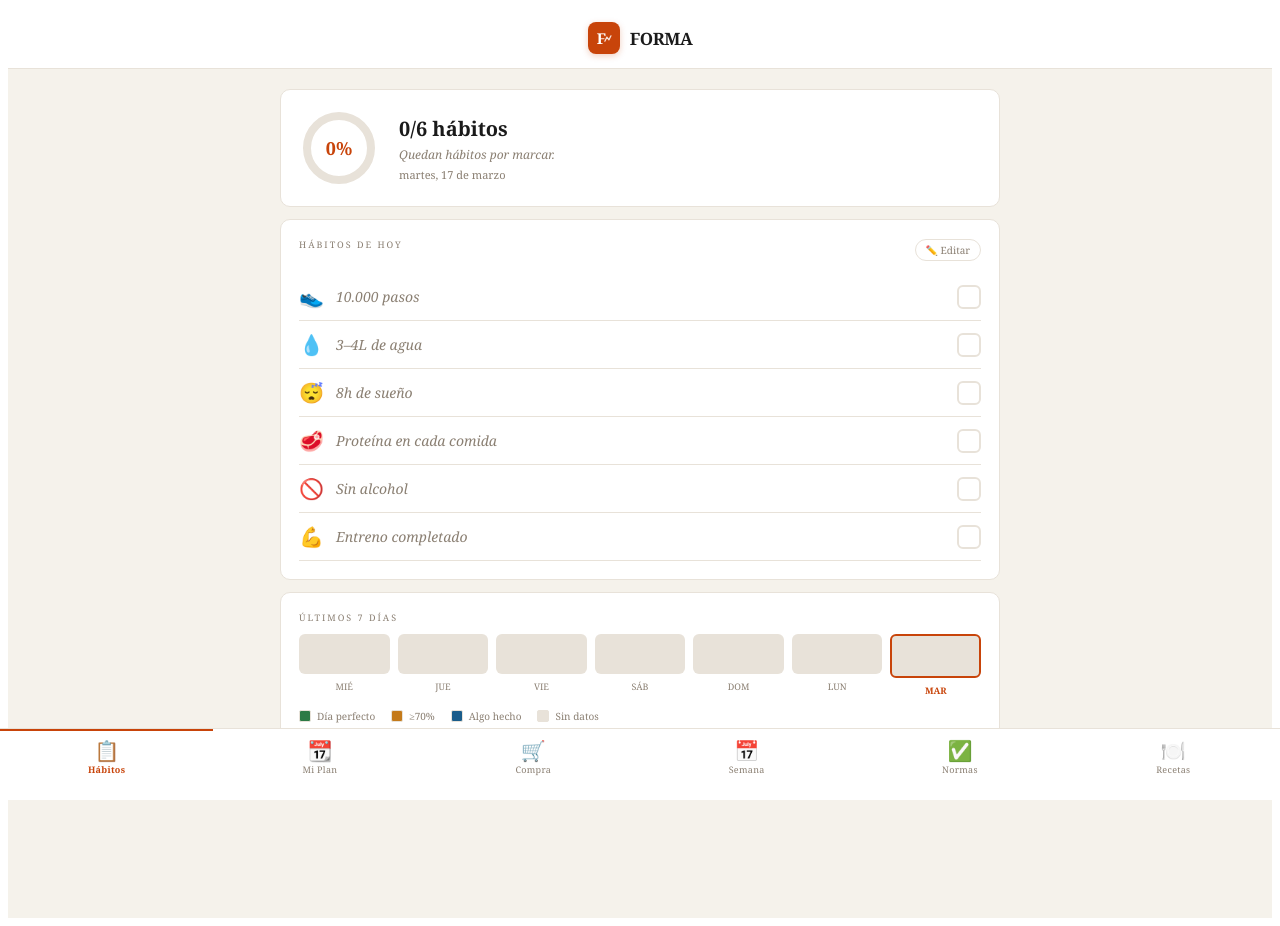
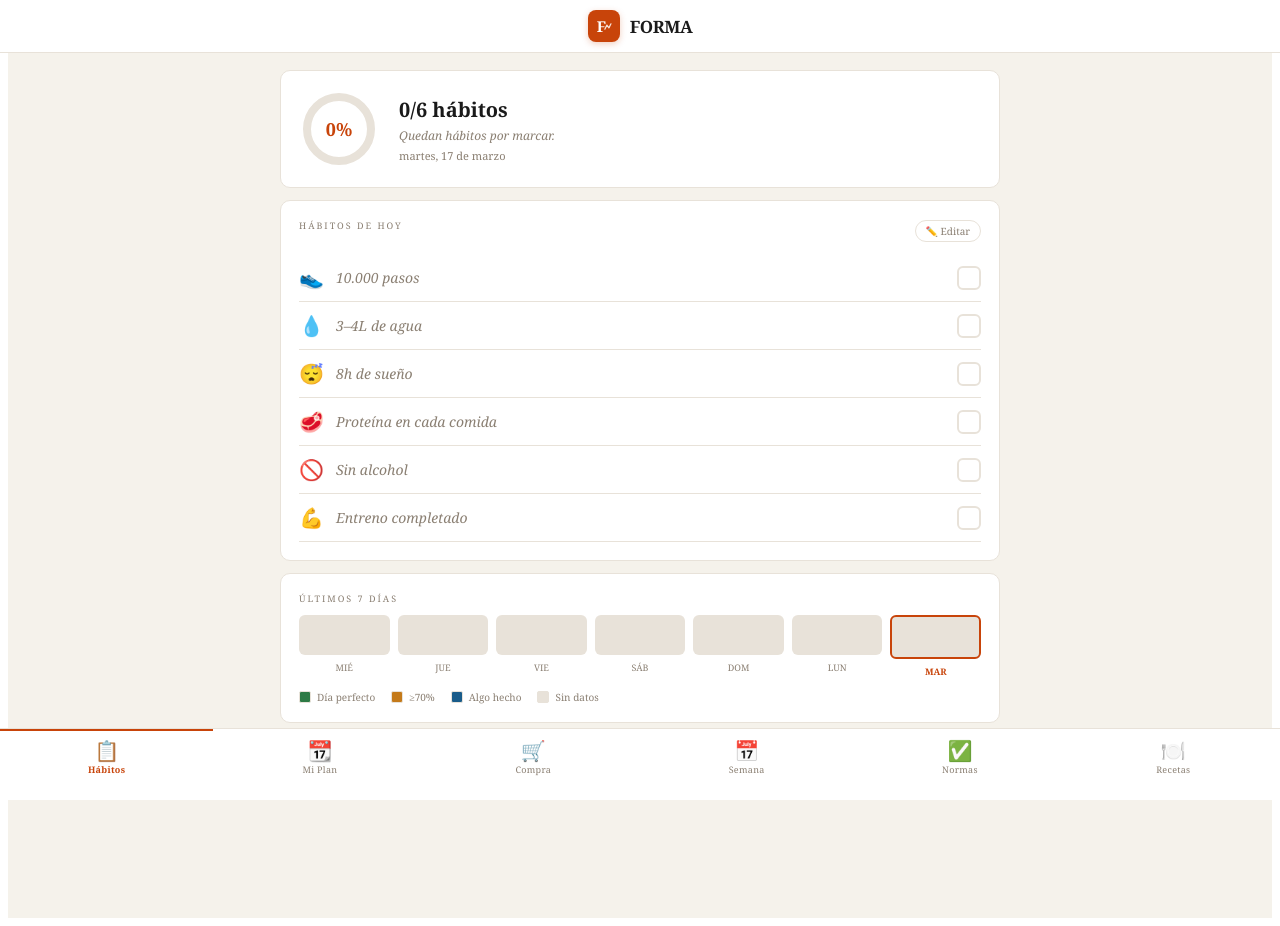
Before and after one commit to bernaleses/8kg, a React (Vite) app: page / in a window 1280 px wide. Built offline with nearby package versions, Linux system fonts and the light colour scheme.

Commit message:
Update App.jsx

```diff
--- a/src/App.jsx
+++ b/src/App.jsx
@@ -1692,7 +1692,7 @@ export default function CutPlan() {
   return (
     <div style={{ background: COLORS.bg, minHeight: "100vh", fontFamily: "'Playfair Display', Georgia, serif", color: COLORS.text, paddingBottom: 110 }}>
       {/* ── TOP HEADER ── */}
-      <div style={{ position: "sticky", top: 0, zIndex: 50, background: COLORS.card, borderBottom: `1px solid ${COLORS.cardBorder}`, padding: "14px 16px", display: "flex", alignItems: "center", justifyContent: "center", gap: 10 }}>
+      <div style={{ position: "fixed", top: 0, left: 0, right: 0, zIndex: 50, background: COLORS.card, borderBottom: `1px solid ${COLORS.cardBorder}`, paddingTop: "calc(env(safe-area-inset-top, 0px) + 10px)", paddingBottom: "10px", paddingLeft: 16, paddingRight: 16, display: "flex", alignItems: "center", justifyContent: "center", gap: 10 }}>
         <div style={{ width: 32, height: 32, borderRadius: 8, background: COLORS.accent, display: "flex", alignItems: "center", justifyContent: "center", flexShrink: 0, boxShadow: "0 2px 6px rgba(200,68,10,0.25)" }}>
           <svg width="19" height="19" viewBox="0 0 28 28" fill="none">
             <text x="4" y="22" fontSize="22" fontWeight="900" fill="white" fontFamily="Georgia, serif">F</text>
@@ -1703,7 +1703,7 @@ export default function CutPlan() {
       </div>
 
       {/* ── CONTENT ── */}
-      <div style={{ maxWidth: 720, margin: "0 auto", padding: "20px 16px" }}>
+      <div style={{ maxWidth: 720, margin: "0 auto", padding: "20px 16px", paddingTop: "calc(env(safe-area-inset-top, 0px) + 62px)" }}>
         {activeTab === 0 && <HabitsTracker />}
         {activeTab === 1 && <MiPlanTab onUpdate={(d) => setUserTarget(d.target || null)} userTarget={userTarget} />}
         {activeTab === 2 && <ShoppingTab />}
```
